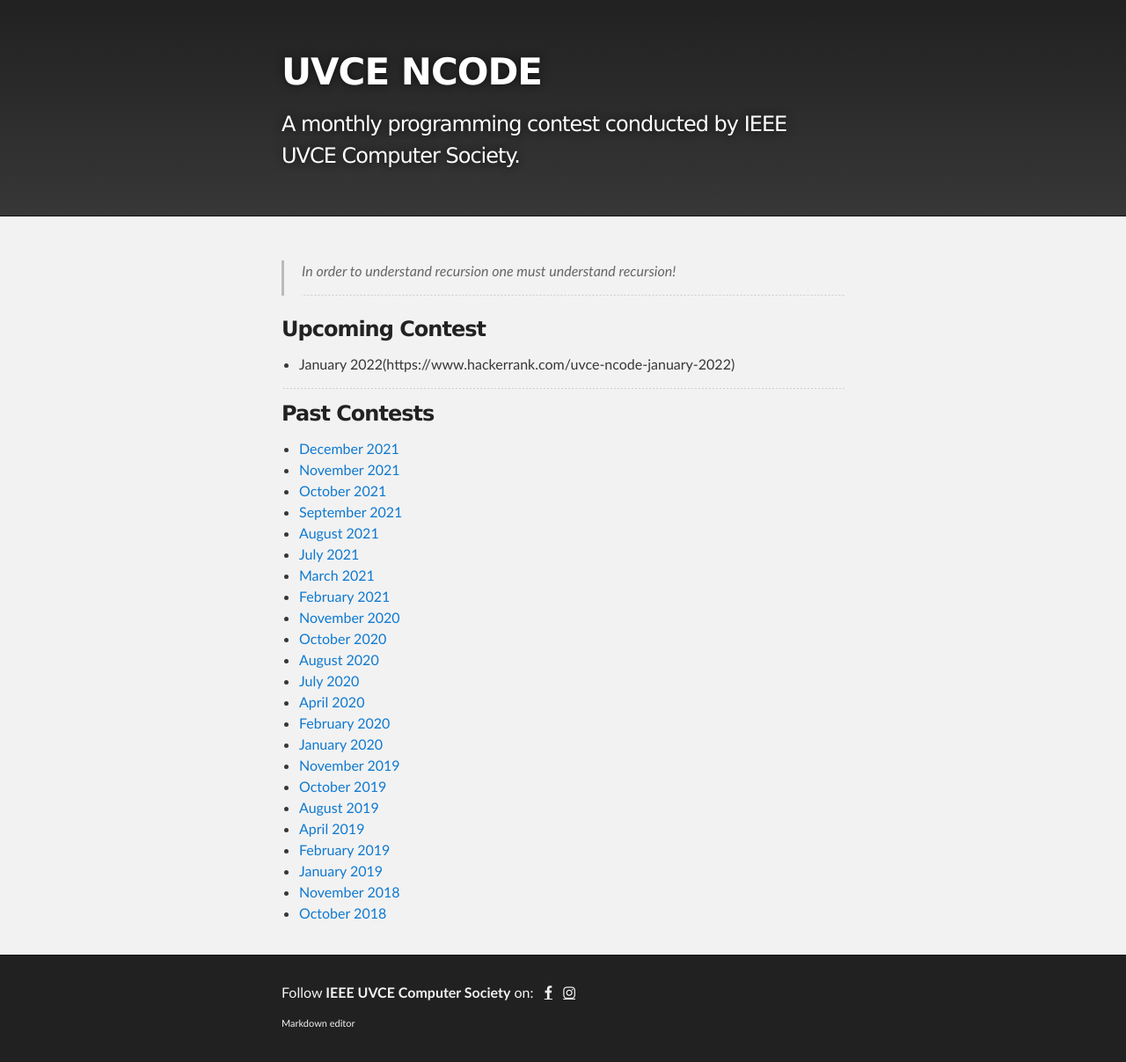
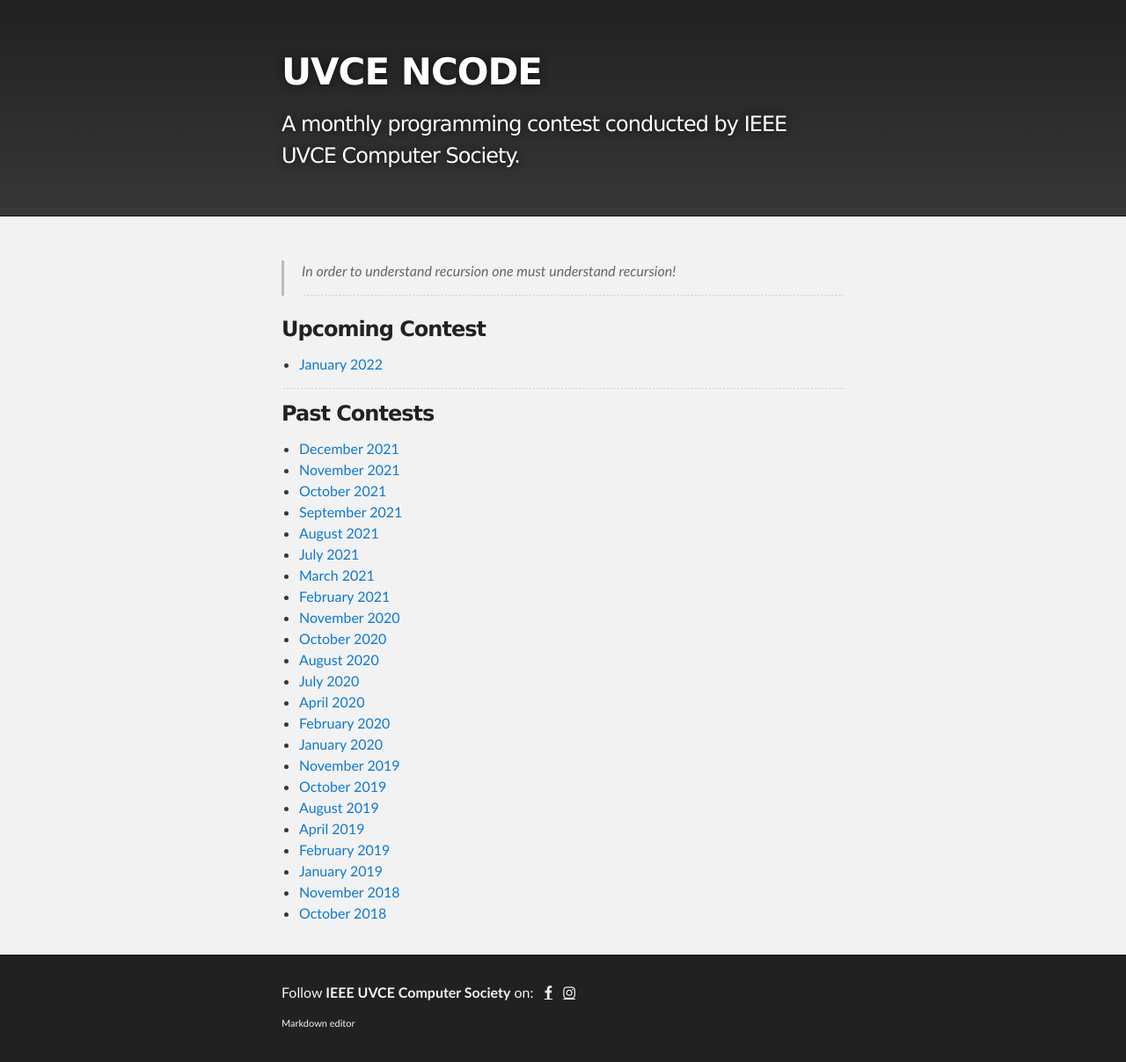
Before and after one commit to ieee-uvce-cs/ncode, a Jekyll site: the page built from index.md, in a window 1280 px wide. Shown: the whole page at 88% size. Built offline with Jekyll 4.4.1, drawn with Linux system fonts in a browser that asks for light colours.

Commit message:
Update index.md

```diff
--- a/index.md
+++ b/index.md
@@ -6,7 +6,7 @@ layout: default
 * * *
 
 ### Upcoming Contest
-- January 2022(https://www.hackerrank.com/uvce-ncode-january-2022)
+- [January 2022](https://www.hackerrank.com/uvce-ncode-january-2022)
 
 * * *
 
```
